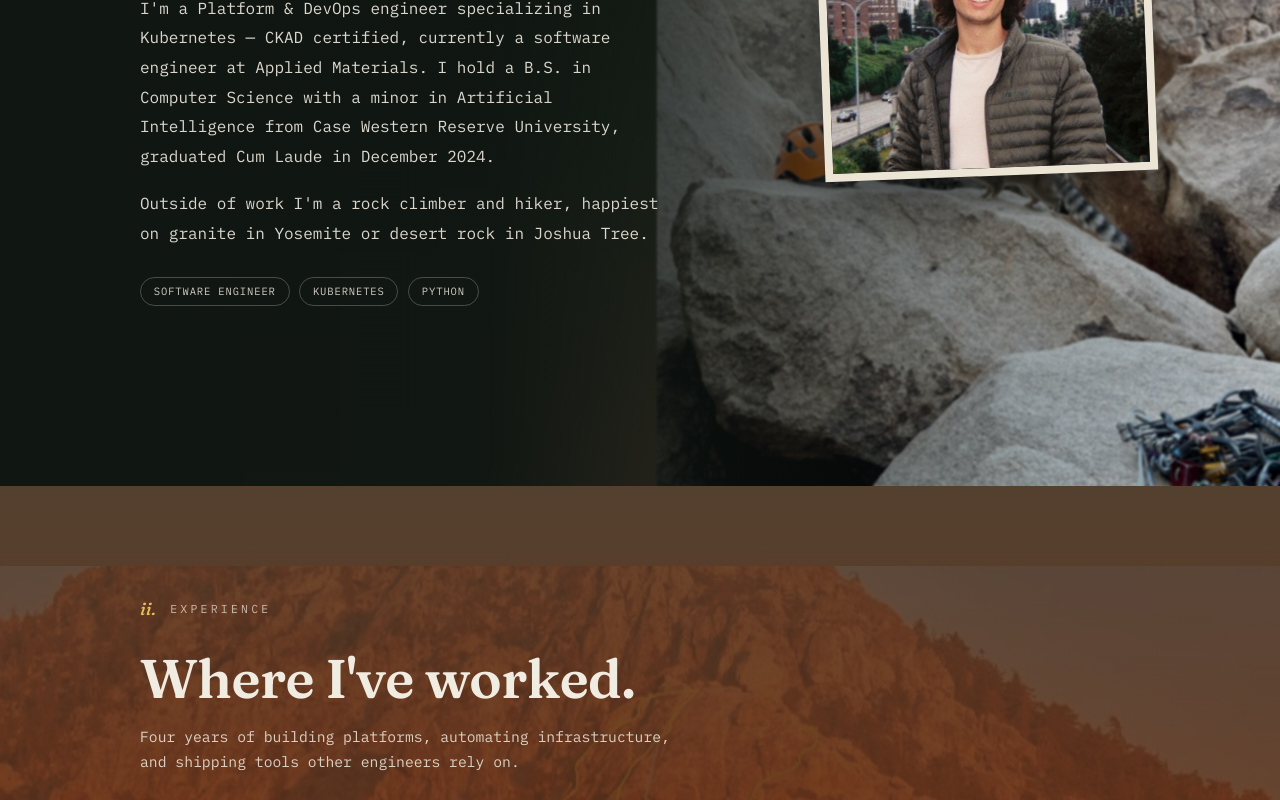
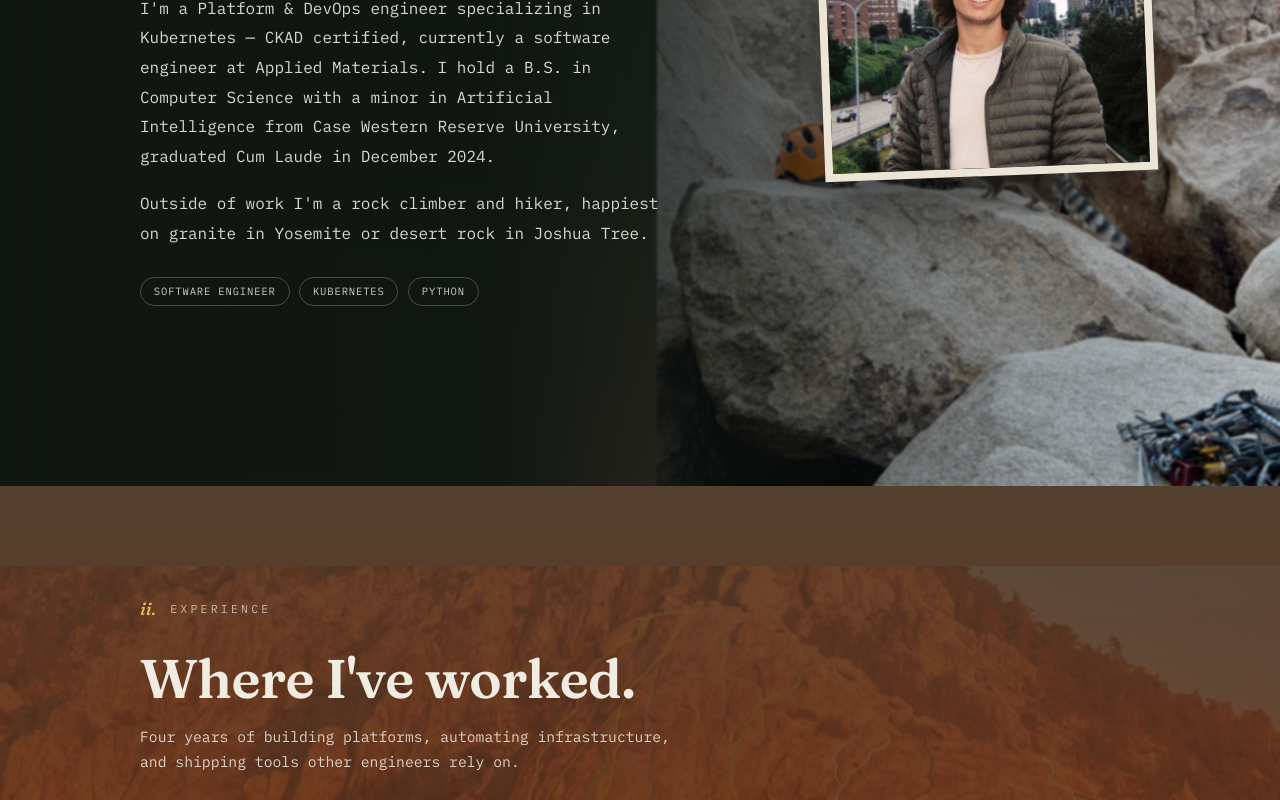
Before and after one commit to erikjearl/erikjearl.com, a React (Vite) app: page / in a window 1280 px wide. Shown: the part 1114-1914 px from the top of the page. Built offline with nearby package versions, Linux system fonts and the light colour scheme.

Commit message:
fix: raise topo image 20% at experience top

```diff
--- a/src/styles/experience.css
+++ b/src/styles/experience.css
@@ -14,7 +14,7 @@
   -webkit-mask-image:linear-gradient(180deg, #000 82%, transparent 100%);
   mask-image:linear-gradient(180deg, #000 82%, transparent 100%);
 }
-#experience .bg-layer img{object-position:center top;filter:contrast(1.2) saturate(1.35);}
+#experience .bg-layer img{top:-20%;object-position:center top;filter:contrast(1.2) saturate(1.35);}
 .exp-head{
   padding:0 8vw 0 calc(var(--rail-w) + 28px);
   margin-bottom:4.2rem;
```
